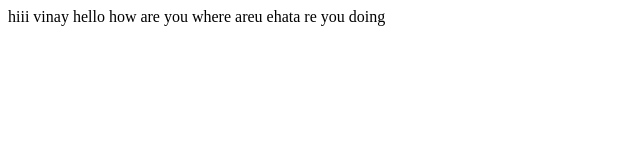
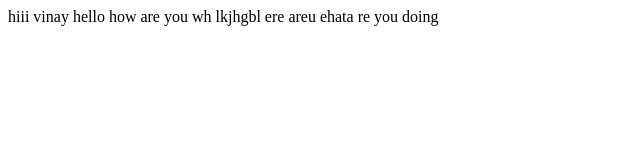
Before and after one commit to Vinay2416/testing, a plain HTML site: page index.html in a window 1280 px wide. Shown: the full height of the page, 0-640 px from the left. Drawn offline with Linux system fonts and the light colour scheme.

Commit message:
big changes

```diff
--- a/index.html
+++ b/index.html
@@ -1 +1 @@
-<p>hiii vinay hello how are you where areu ehata re you doing</p>
+<p>hiii vinay hello how are you wh lkjhgbl ere areu ehata re you doing</p>
```
Also changed, not shown: new.html (+1 -2 lines).
